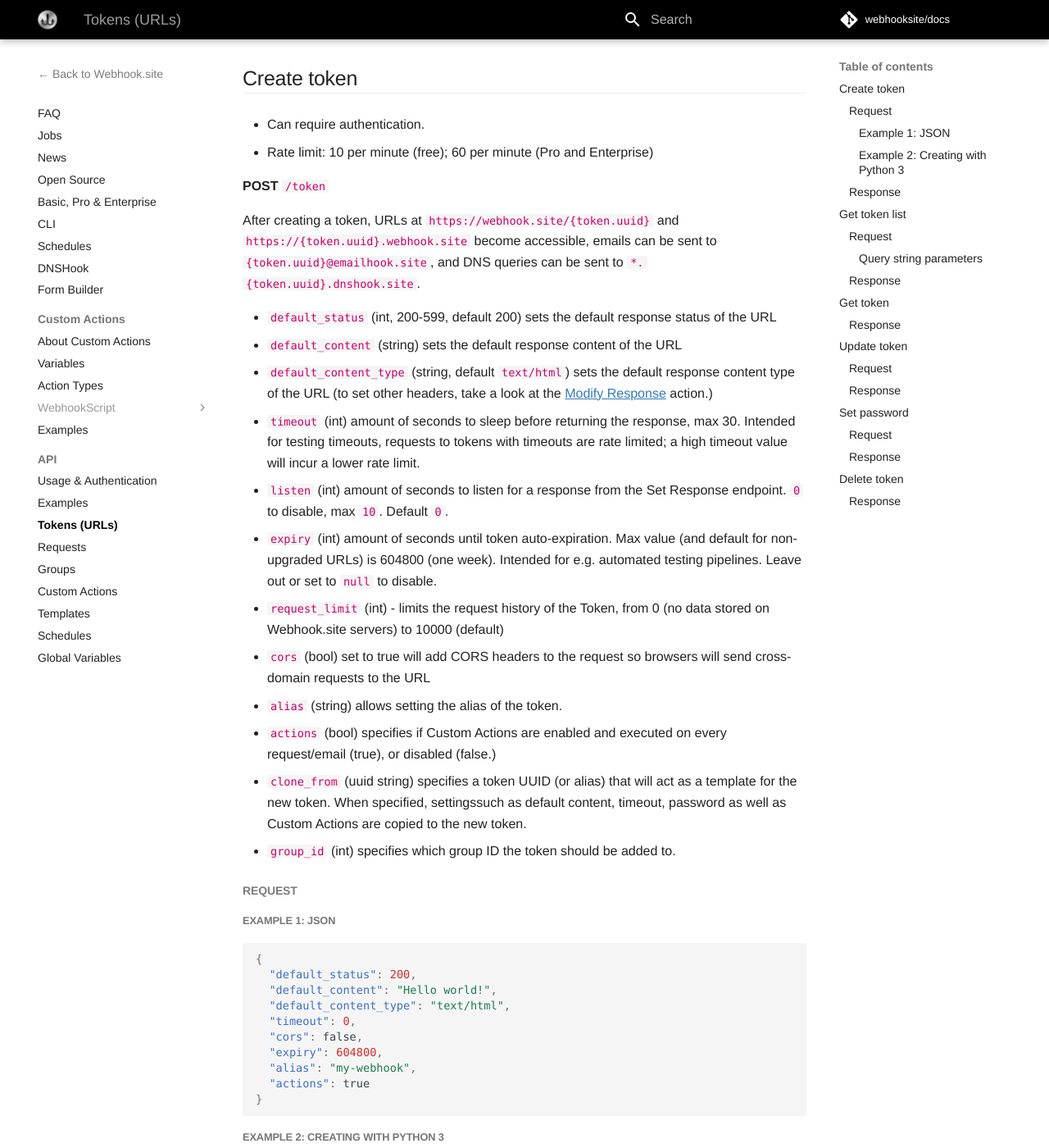
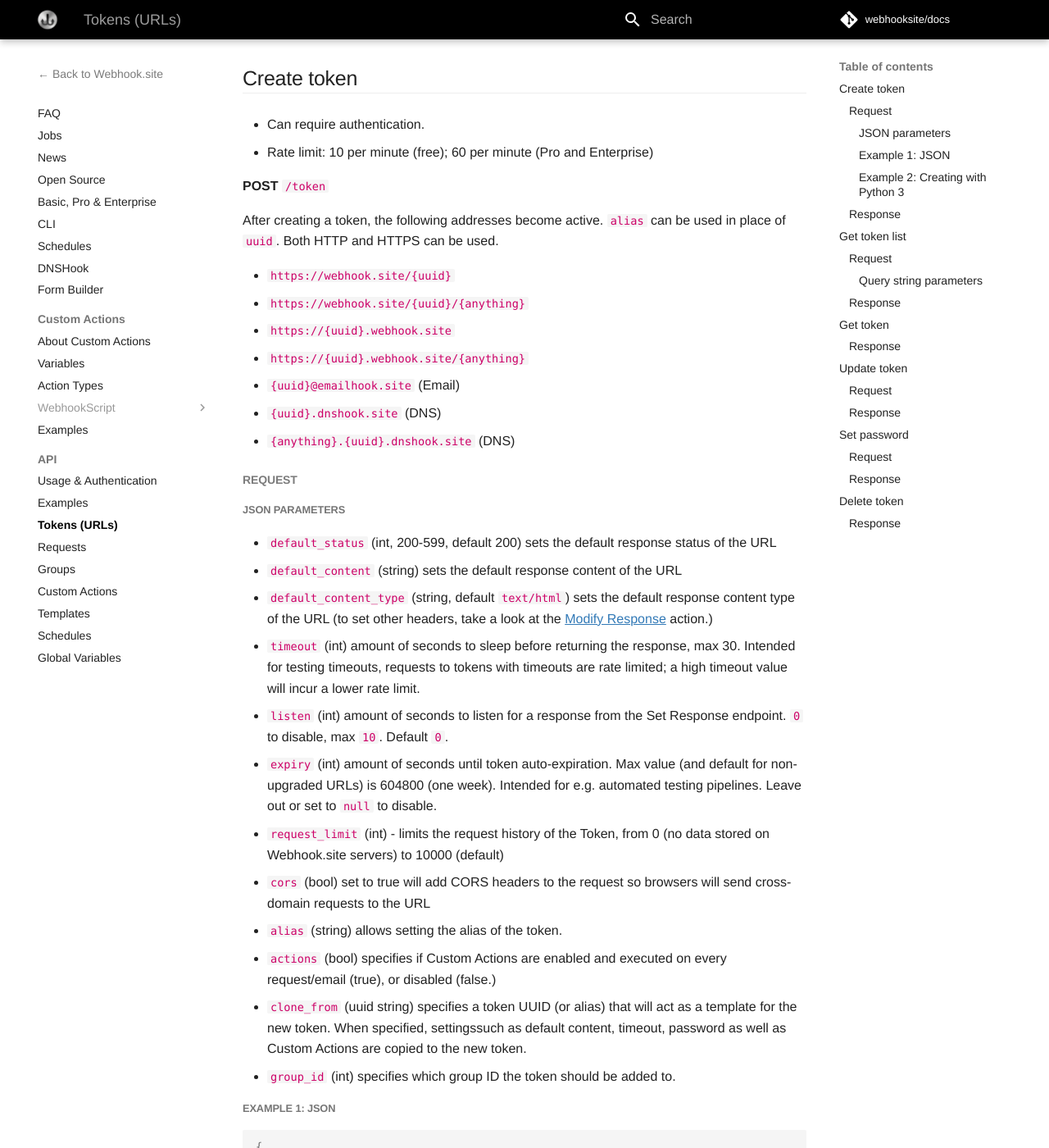
Before and after one commit to webhooksite/docs, an MkDocs documentation site: the page built from docs/api/tokens.md, in a window 1280 px wide and 1400 px high, scrolled down 341 px. Shown: the whole window at 82% size. Built offline with MkDocs 1.6.1 and Material for MkDocs 9.7.7, drawn with Linux system fonts in a browser that asks for light colours; comment, search, counter and statistics services are not loaded; some of the changed text lies outside the part shown.

Commit message:
Update docs

````diff
--- a/docs/api/tokens.md
+++ b/docs/api/tokens.md
@@ -12,7 +12,19 @@
 
 **POST** `/token`
 
-After creating a token, URLs at `https://webhook.site/{token.uuid}` and `https://{token.uuid}.webhook.site` become accessible, emails can be sent to `{token.uuid}@emailhook.site`, and DNS queries can be sent to `*.{token.uuid}.dnshook.site`.
+After creating a token, the following addresses become active. `alias` can be used in place of `uuid`. Both HTTP and HTTPS can be used.
+
+* `https://webhook.site/{uuid}`
+* `https://webhook.site/{uuid}/{anything}`
+* `https://{uuid}.webhook.site`
+* `https://{uuid}.webhook.site/{anything}`
+* `{uuid}@emailhook.site` (Email)
+* `{uuid}.dnshook.site` (DNS)
+* `{anything}.{uuid}.dnshook.site` (DNS)
+
+#### Request
+
+##### JSON parameters
 
 * `default_status` (int, 200-599, default 200) sets the default response status of the URL
 * `default_content` (string) sets the default response content of the URL
@@ -72,11 +82,11 @@
 
 ```json
 {
+  "uuid": "9981f9f4-657a-4ebf-be7c-1915bedd4775",
   "redirect": false,
   "alias": null,
   "timeout": 0,
   "premium": true,
-  "uuid": "9981f9f4-657a-4ebf-be7c-1915bedd4775",
   "ip": "127.0.0.1",
   "user_agent": "Paw\/3.1.8 (Macintosh; OS X\/10.14.6) GCDHTTPRequest",
   "default_content": "Hello world!",
@@ -84,7 +94,7 @@
   "default_content_type": "text\/plain",
   "premium_expires_at": "2019-10-22 10:52:20",
   "created_at": "2019-09-22 10:52:20",
-  "updated_at": "2019-09-22 10:52:20"
+  "updated_at": "2019-09-22 10:52:20",
   "expires_at": "2019-09-29 10:52:20"
 }
 ```
````
Also changed, not shown: other parts of docs/api/tokens.md (+0 -2 lines), docs/api/about.md (+5 -0 lines).
